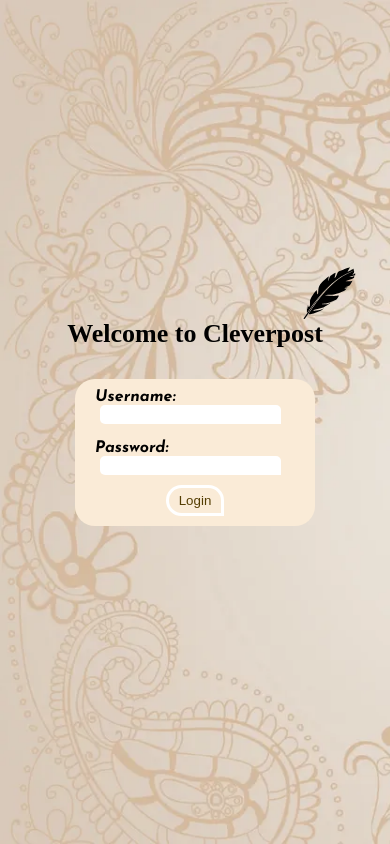
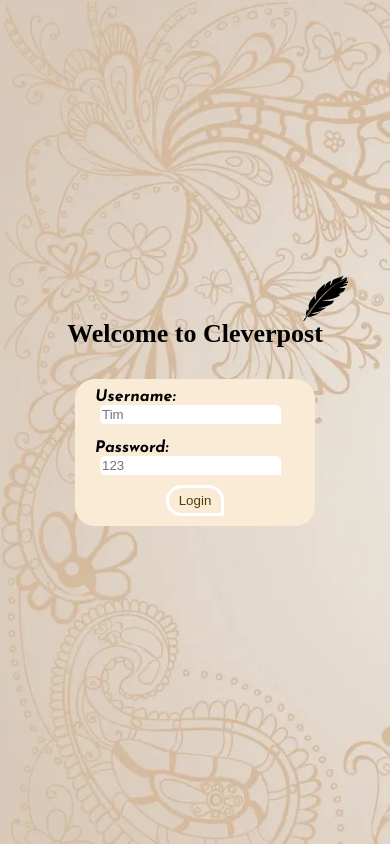
Before and after one commit to silviafer-dev/cleverpost, a React (Create React App) app: page /login in a window 390 px wide. Built offline with nearby package versions, Linux system fonts and the light colour scheme; a web font is replaced by a local one.

Commit message:
Fix responsive mobile view

```diff
--- a/package.json
+++ b/package.json
@@ -2,7 +2,7 @@
   "name": "cleverpost",
   "version": "0.1.0",
   "private": true,
-  "homepage":"https://silviafer-dev.github.io/cleverpost",
+  "homepage": "https://silviafer-dev.github.io/cleverpost",
   "dependencies": {
     "@reduxjs/toolkit": "^1.8.6",
     "@testing-library/jest-dom": "^5.16.5",
--- a/src/App.tsx
+++ b/src/App.tsx
@@ -5,6 +5,7 @@ import { Login } from "./pages/Login";
 import { Home } from "./pages/Home";
 import { ToastContainer } from "react-toastify";
 import "react-toastify/dist/ReactToastify.css";
+
 
 function App() {
   const [auth, setAuth] = useState<boolean>(localStorage.getItem("auth") !== null);
--- a/src/app/store.ts
+++ b/src/app/store.ts
@@ -2,9 +2,11 @@ import { configureStore, ThunkAction, Action } from "@reduxjs/toolkit";
 
 import postsReducer from "../features/post/postSlice";
 
+
 export const store = configureStore({
   reducer: {
     posts: postsReducer,
+
   },
 });
 
--- a/src/components/UpdatePost.tsx
+++ b/src/components/UpdatePost.tsx
@@ -4,10 +4,10 @@ import { updatePost } from "../features/post/postSlice";
 import { useEffect } from "react";
 import "../sass/updatePost.scss";
 import { IoIosCloseCircle } from "react-icons/io";
-import { IPost } from "../interfaces";
+
 
 export function UpdatePost(props: {
-  editPost: any ;
+  editPost: any;
   openModal: boolean;
   handleClose: () => void;
 }) {
@@ -30,6 +30,7 @@ export function UpdatePost(props: {
         body: edit,
         userId: "",
         title: "",
+
       })
     );
     props.handleClose();
@@ -71,8 +72,16 @@ export function UpdatePost(props: {
         </h1>
         <h4 className="modal__title">{props.editPost.title}</h4>
         <form onSubmit={handleUpdate} className="modal__form">
-          <textarea className="modal__body" value={edit} onChange={handleChange} rows={7} cols={35} />
-          <button type="submit" className="modal__save">Save</button>
+          <textarea
+            className="modal__body"
+            value={edit}
+            onChange={handleChange}
+            rows={7}
+            cols={32}
+          />
+          <button type="submit" className="modal__save">
+            Save
+          </button>
         </form>
       </div>
     </div>
--- a/src/features/post/Post.tsx
+++ b/src/features/post/Post.tsx
@@ -9,12 +9,12 @@ import { UpdatePost } from "../../components/UpdatePost";
 import { NoMatches } from "../../components/NoMatches";
 
 
-
 export function Post(props: {
   searchPost: IPost[];
   posts: IPost[];
   filteredPost: IPost[];
   searchInput: string;
+
 }) {
   const [openModal, setOpenModal] = useState(false);
   const [editPost, setEditPost] = useState([]);
@@ -127,7 +127,6 @@ export function Post(props: {
 
               <div className="flip-card-back">
                 <p className="post-card__body">"{post.body}"</p>
-
                 <TiEdit
                   className="post-card__icon"
                   onClick={() => {
--- a/src/pages/Header.tsx
+++ b/src/pages/Header.tsx
@@ -10,7 +10,7 @@ export function Header({ auth, setAuth, searchItems, searchInput }: any) {
       <div>
         <nav className="nav-bar">
           <label className="header__label left">
-            {/* <BiSearchAlt className="search"/> */}
+
             <input
               className="header__input"
               value={searchInput}
--- a/src/pages/Home.tsx
+++ b/src/pages/Home.tsx
@@ -4,7 +4,7 @@ import { Header } from "./Header";
 import { useState, useEffect } from "react";
 import { useAppDispatch, useAppSelector } from "../app/hooks";
 import { fetchPosts, selectState } from "../features/post/postSlice";
-import { IPost, IAuth } from '../interfaces';
+import { IPost } from '../interfaces';
 
 export function Home(props: {
   auth: boolean;
@@ -12,7 +12,6 @@ export function Home(props: {
 }) {
   const [searchInput, setSearchInput] = useState<string>("");
   const [searchPost, setSearchPost] = useState<Array<IPost>>([]);
-
   const posts = useAppSelector(selectState);
   const dispatch = useAppDispatch();
 
@@ -43,6 +42,7 @@ export function Home(props: {
           posts={posts}
           filteredPost={filteredPost}
           searchInput={searchInput}
+
         />
       </div>
     </>
--- a/src/pages/Login.tsx
+++ b/src/pages/Login.tsx
@@ -53,6 +53,7 @@ export function Login(props: {
               name="username"
               type="text"
               value={username}
+              placeholder="Tim"
               onChange={(e: React.ChangeEvent<HTMLInputElement>) =>
                 setUsername(e.target.value)
               }
@@ -66,6 +67,7 @@ export function Login(props: {
               name="password"
               type="password"
               value={password}
+              placeholder="123"
               onChange={(e: React.ChangeEvent<HTMLInputElement>) =>
                 setPassword(e.target.value)
               }
--- a/src/sass/login.scss
+++ b/src/sass/login.scss
@@ -16,11 +16,11 @@
 }
 .login-image {
   text-align: end;
-  width: 150px;
+  width: 91px;
   position: absolute;
   padding-bottom: 30px;
   bottom: 36px;
-  right: -45px;
+  right: -15px;
 }
 .login-container {
   display: flex;
@@ -75,7 +75,7 @@
 @media only screen and (max-width: 500px) {
   .container-box {
     position: relative;
-  width: 350px;
+    width: 340px;
     display: flex;
     justify-content: center;
     padding-bottom: 30px;
@@ -87,10 +87,33 @@
 
   .login-image {
     text-align: end;
-  width: 94px;
+    width: 58px;
     position: absolute;
     padding-bottom: 30px;
-  bottom: 29px;
-  left: 264px;
+    bottom: 27px;
+    left: 277px;
   }
 }
+
+@media only screen and (max-width: 400px) {
+  .container-box {
+    position: relative;
+    width: 337px;
+    display: flex;
+    justify-content: center;
+    padding-bottom: 30px;
+  }
+  .login__title {
+    font-size: 26px;
+    text-align: center;
+  }
+
+  .login-image {
+    text-align: end;
+    width: 47px;
+    position: absolute;
+    padding-bottom: 30px;
+    bottom: 27px;
+    left: 275px;
+  }
+}
```
Also changed, not shown: src/interfaces.ts (+3 -6 lines), src/sass/header.scss (+0 -16 lines), src/assets/images/feather.svg, src/assets/images/feather1.svg (added). Lines whose indentation alone changed are shown as unchanged.
